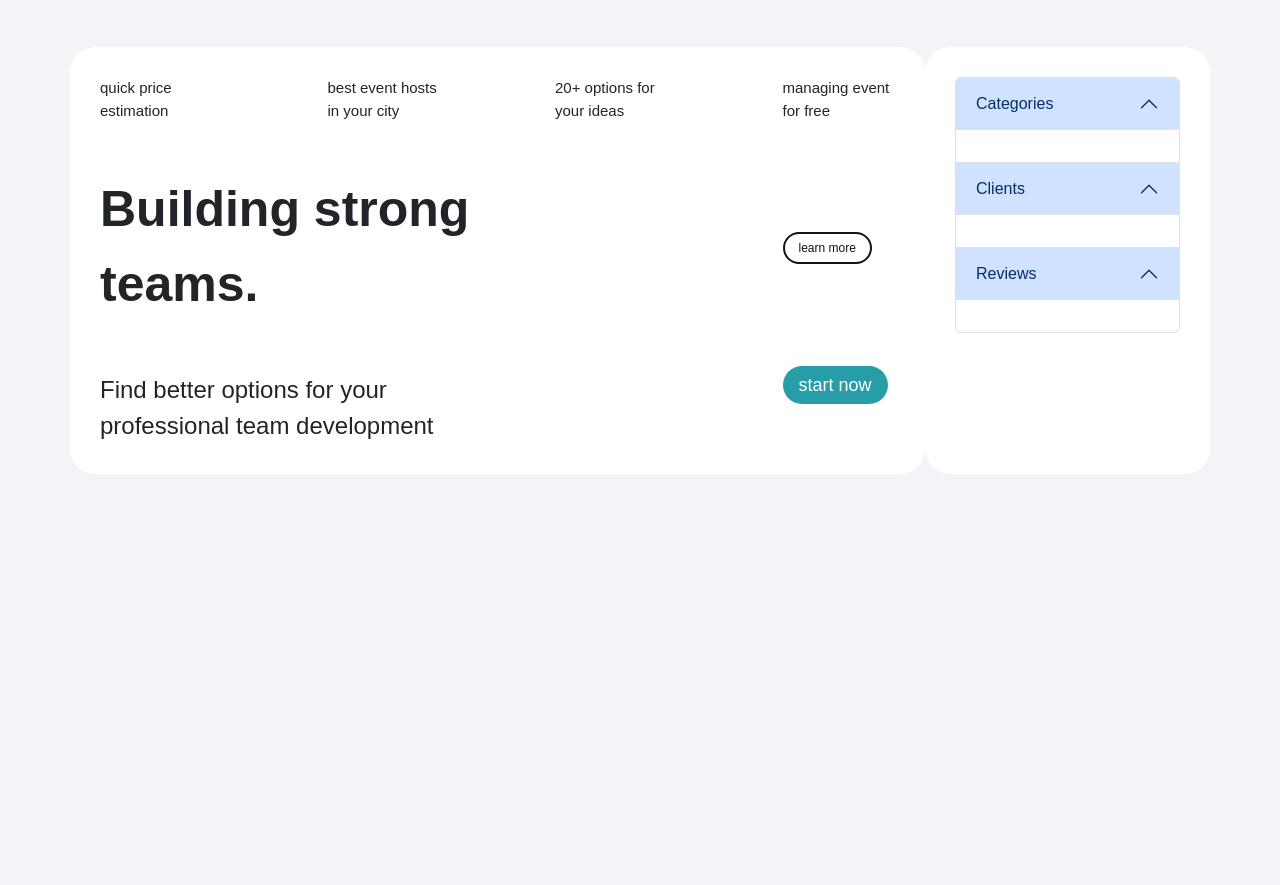
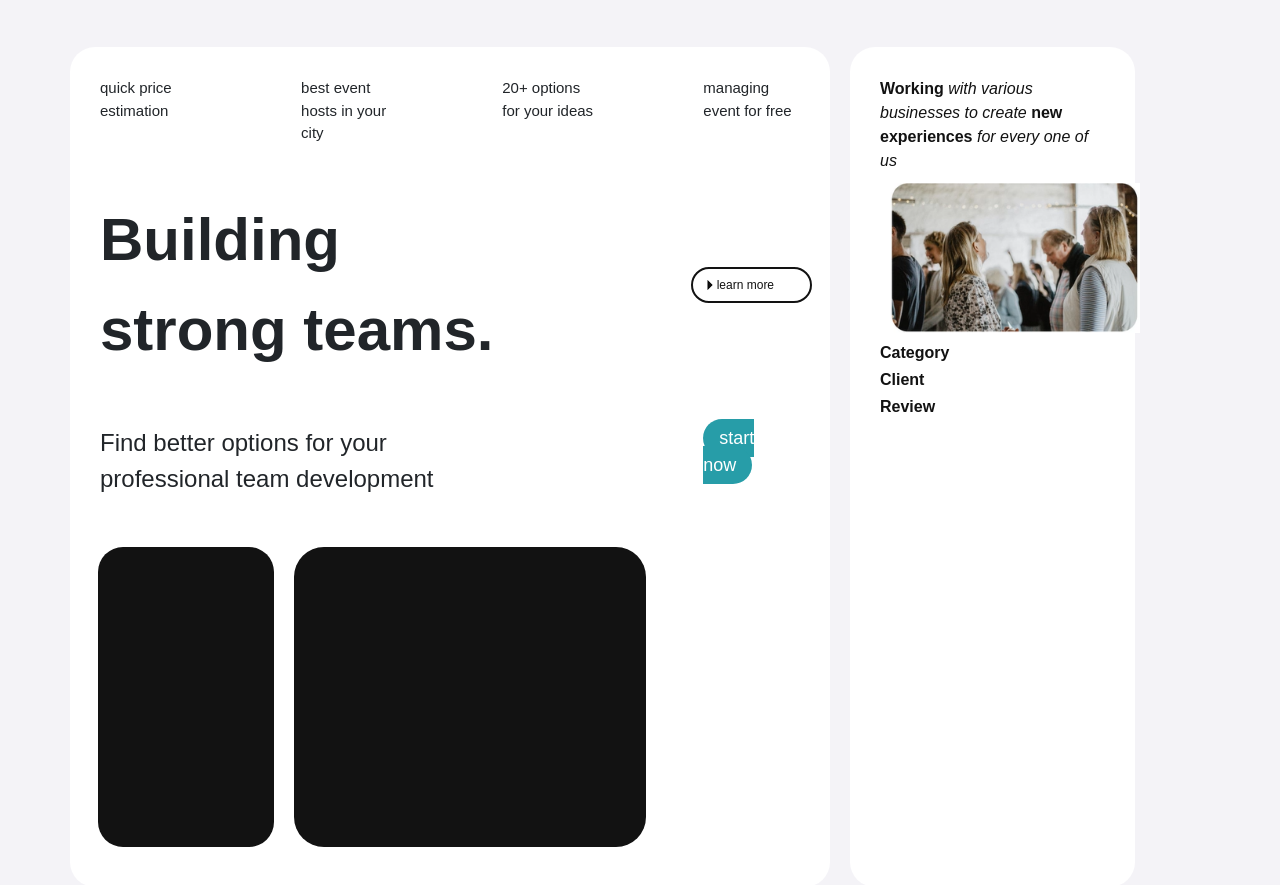
Before and after one commit to NamrataGowda/squad, a plain HTML site: page index.html in a window 1280 px wide. Shown: the part 93-978 px from the top of the page. Before the commit the page ends 800 px from the top, so only its background shows below. Drawn offline with nearby package versions, Linux system fonts and the light colour scheme; a script that the page names is missing.

Commit message:
Add files via upload

```diff
--- a/index.html
+++ b/index.html
@@ -13,6 +13,8 @@
     <title>Squad</title>
   </head>
   <body>
+    <script src="https://cdn.jsdelivr.net/npm/bootstrap@5.3.2/dist/js/bootstrap.bundle.min.js" integrity="sha384-JZR6Spejh4U02d8jOt6vLEHfe/JQGiRRSQQxSfFWpi1MquVdAyjUar5+76PVCmYl" crossorigin="anonymous">
+    </script>
     <header class="header container">
       <div class="logo-container">
         <img src="logo.png" alt="logo" height="28" />
@@ -33,69 +35,83 @@
       </nav>
     </header>
     <div class="container">
-      <div class="col-lg-12">
+      <div class="col-xl-12">
         <div class="row row-main">
-          <div class="col-md-9">
-            <div class="row row-of-bullets">
-              <div class="col-sm-2">quick price estimation</div>
-              <div class="col-sm-2">best event hosts in your city</div>
-              <div class="col-sm-2">20+ options for your ideas</div>
-              <div class="col-sm-2">managing event for free</div>
+          <div class="col-xl-8 left-side-col">
+            <div class="row row-of-bullets justify-content-between">
+              <div class="col-xl-2">quick price estimation</div>
+              <div class="col-xl-2">best event hosts in your city</div>
+              <div class="col-xl-2">20+ options for your ideas</div>
+              <div class="col-xl-2">managing event for free</div>
             </div>
-            <div class="row building-strong-team-row">
-              <div class="col-sm-7 building-strong-team">
+            <div class="row building-strong-team-row justify-content-between">
+              <div class="col-xl-7 building-strong-team">
                 Building strong teams.
               </div>
-              <div class="col-sm-2">
-                <a href="" class="learn-more">learn more</a>
+              <div class="col-xl-2 learn-more">
+                <img src="arrow.png"/>
+                <a href="">learn more</a>
               </div>
             </div>
-            <div class="row">
-              <div class="col-sm-6 finding-better-options">
+            <div class="row justify-content-between">
+              <div class="col-xl-6 finding-better-options">
                 Find better options for your professional team development
               </div>
-              <div class="col-sm-2">
+              <div class="col-xl-2">
                 <a href="" class="start-now-button">start now</a>
               </div>
             </div>
-            <div class="row">
-              <div class="col-sm-3"></div>
-              <div class="col-sm-6"></div>
-            </div>
+              <div class="row row-with-graph">
+                <div class="col-xl-3 left-side-graph"></div>
+                <div class="col-xl-6 right-side-graph"></div>
+              </div>
           </div>
-          <div class="col-md-3">
-            <div class="accordion" id="accordionExample">
-              <div class="accordion-item">
-                <h2 class="accordion-header">
-                  <button class="accordion-button" type="button" data-bs-toggle="collapse" data-bs-target="#collapseOne" aria-expanded="true" aria-controls="collapseOne">
-                    Categories
-                  </button>
-                </h2>
-                <div id="collapseOne" class="accordion-collapse collapse show" data-bs-parent="#accordionExample">
-                  <div class="accordion-body"></div>
+            <div class="col-xl-3 right-side-col"><b>Working</b><i> with various businesses to create</i><b> new experiences</b><i> for every one of us</i>
+              <img class="right-side-col-img"src="squad-img.png"/>
+              <div class="accordian" id="category">
+                <div class="accordian-item">
+                  <h2 class="accordian-header" id="heading-category">
+                    <button class="accordion-button" data-bs-toggle="collapse" data-bs-target="#category-para" type="button" aria-expanded="true" aria-controls="category-para"><b>Category</b></button>
+                  </h2>
+                  <div id="category-para" class="accordion-collapse collapse " data-bs-parent="#category" aria-labelledby="#heading-category">
+                    <div class="accordian-body">
+                      <p>Lorem ipsum</p>
+                      <p>Lorem ipsum</p>
+                    </div>
+                  </div>
                 </div>
               </div>
-              <div class="accordion-item">
-                <h2 class="accordion-header">
-                  <button class="accordion-button" type="button" data-bs-toggle="collapse" data-bs-target="#collapseOne" aria-expanded="true" aria-controls="collapseOne">
-                    Clients
-                  </button>
-                </h2>
-                <div id="collapseOne" class="accordion-collapse collapse show" data-bs-parent="#accordionExample">
-                  <div class="accordion-body"></div>
+
+              <div class="accordian" id="client">
+                <div class="accordian-item">
+                  <h2 class="accordian-header" id="client-category">
+                    <button class="accordion-button" data-bs-toggle="collapse" data-bs-target="#client-para" type="button" aria-expanded="true" aria-controls="client-para"><b>Client</b></button>
+                  </h2>
+                  <div id="client-para" class="accordion-collapse collapse " data-bs-parent="#client" aria-labelledby="#client-category">
+                    <div class="accordian-body" id="client-para">
+                      <p>Lorem ipsum</p>
+                      <p>Lorem ipsum</p>
+                    </div>
+                  </div>
                 </div>
               </div>
-              <div class="accordion-item">
-                <h2 class="accordion-header">
-                  <button class="accordion-button" type="button" data-bs-toggle="collapse" data-bs-target="#collapseOne" aria-expanded="true" aria-controls="collapseOne">
-                    Reviews
-                  </button>
-                </h2>
-                <div id="collapseOne" class="accordion-collapse collapse show" data-bs-parent="#accordionExample">
-                  <div class="accordion-body"></div>
+
+              <div class="accordian" id="review">
+                <div class="accordian-item">
+                  <h2 class="accordian-header" id="review-category">
+                    <button class="accordion-button" data-bs-toggle="collapse" data-bs-target="#review-para" type="button" aria-expanded="true" aria-controls="client-para"><b>Review</b></button>
+                  </h2>
+                  <div id="review-para" class="accordion-collapse collapse " data-bs-parent="#review" aria-labelledby="#review-category">
+                    <div class="accordian-body" id="review-para">
+                      <p>Lorem ipsum</p>
+                      <p>Lorem ipsum</p>
+                    </div>
+                  </div>
                 </div>
               </div>
-            </div>
+
+
+              </div>
           </div>
         </div>
       </div>
--- a/style.css
+++ b/style.css
@@ -74,12 +74,17 @@ ul{
 }
 .row{
     display: flex;
-    justify-content: space-between;
+    /* justify-content: space-between; */
 }
-.col-sm-2{
+.col-xl-2{
     font-size: 15px;
 }
-.col-md-9, .col-md-3{
+.col-xl-8{
+    background: #fff;
+    border-radius: 25px;
+    padding: 30px;
+}
+.col-xl-3{
     background: #fff;
     border-radius: 25px;
     padding: 30px;
@@ -89,8 +94,8 @@ ul{
     align-items: center;
 }
 .building-strong-team{
-    font-size: 50px;
-    font-weight:bold;
+    font-size: 60px;
+    font-weight:600;
 }
 .finding-better-options{
     font-size: 24px;
@@ -109,3 +114,29 @@ ul{
     border: 2px solid #121212;
     color: #121212;
 }
+.left-side-graph{
+height: 300px;
+background-color: #121212;
+}
+.right-side-graph{
+    height: 300px;
+    background-color: #121212;
+    border-radius: 30px;
+    margin-left: 20px;
+}
+.right-side-col{
+    margin-left: 20px;
+    color: #121212;
+}
+.right-side-col-img{
+    margin:10px;
+    height:150px;
+    width:250px;
+}
+.row-with-graph{
+    padding: 50px 10px 10px 10px;
+}
+#first-img{
+    height:20px;
+    width:20px;
+}
```
Also changed, not shown: arrow.png (added), squad-img.PNG (added).
